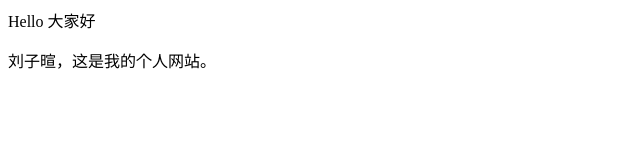
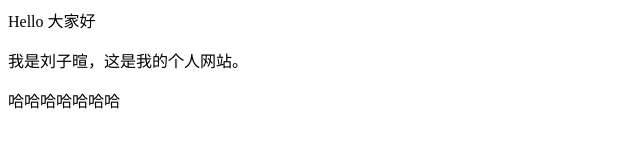
Before and after one commit to 1LiuZIxuan1/LiuZixuan.github.io, a plain HTML site: page index.html in a window 1280 px wide. Shown: the whole page, without its empty margins (0-640 px from the left). Drawn offline with Linux system fonts and the light colour scheme.

Commit message:
Update index.html

```diff
--- a/index.html
+++ b/index.html
@@ -1,4 +1,4 @@
 <p>Hello 大家好</p>
-<p>刘子暄，这是我的个人网站。 </p>
-
+<p>我是刘子暄，这是我的个人网站。 </p>
+<p>哈哈哈哈哈哈哈</p>
 <ul>
```
